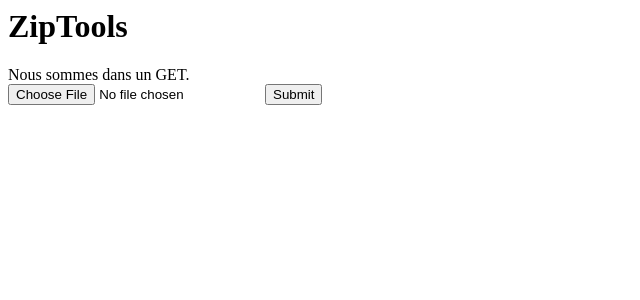
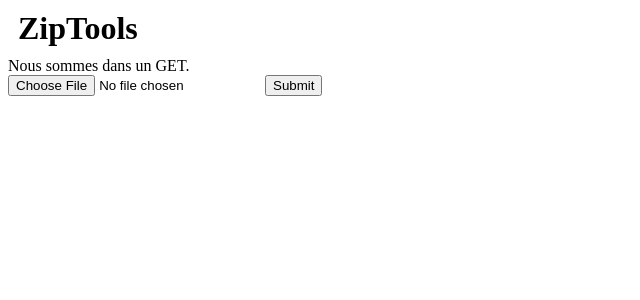
Before and after one commit to LouisMaupas/ziptools, a Django app: page / in a window 1280 px wide. Shown: the top 300 px of the page, without its empty margins (0-640 px from the left). Run offline with Django 4.2, Linux system fonts and the light colour scheme.

Commit message:
Feat & Edit (front & back): add send mail
Ajout de la fonctionnalité d'envoi de mail (avec pièce-jointe)
Modification du front avec une navbar commune aux fichiers html
Ajout d'un README.md pour le contexte et la mise en place du projet

```diff
--- a/ziptools/main/views.py
+++ b/ziptools/main/views.py
@@ -5,6 +5,7 @@ from django.http import HttpResponseRedirect
 from .forms import FormUploadFile
 from .utils.handle_upload_file import handle_uploaded_file
 from django.views.decorators.csrf import csrf_exempt
+from .utils.sendmail import SendEmail
 import os
 import zipfile
 import datetime
@@ -40,17 +41,6 @@ def index(request):
 def mail(request):
     template = loader.get_template('mail.html')
 
-    if request.GET:
-        pass
-    elif request.POST:
-        print("POST: " + str(request.POST))
-        destinataire = request.POST["destinataire"]
-        sujet = request.POST["sujet"]
-        corps = request.POST["corps"]
-        signature = request.POST["signature"]
-        print(destinataire + " " + sujet)
-        pass
-
     signature = ""
 
     # Récupère le path du fichier zip
@@ -70,6 +60,18 @@ def mail(request):
             filelastmodified = str(datetime.datetime(file.date_time[0], file.date_time[1], file.date_time[2], file.date_time[3], file.date_time[4], file.date_time[5]))
             signature += file.filename + "\t\t\t\t" + filelastmodified + "\t\t" + str(file.file_size) + "\n"
 
+
+    if request.GET:
+        pass
+    elif request.POST:
+        # Récupération des informations du formulaires en POST
+        destinataire = request.POST["destinataire"]
+        sujet = request.POST["sujet"]
+        corps = request.POST["corps"]
+        signatureMail = request.POST["signature"]
+        if(destinataire != "" and sujet != ""):
+            SendEmail(destinataire, sujet, corps, signatureMail, filepath)
+
     data = {
         "signature": signature
     }
--- a/ziptools/templates/index.html
+++ b/ziptools/templates/index.html
@@ -4,7 +4,7 @@
         <title>ZipTools</title>
     </head>
     <body>
-        <h1>ZipTools</h1>
+        {% include "navbar.html" %}
         <div class="zip-infos">
             {{message}}
             {{file_name}}
--- a/ziptools/templates/mail.html
+++ b/ziptools/templates/mail.html
@@ -9,6 +9,7 @@
         <link rel="stylesheet" type="text/css" href="{% static 'css/mail.css' %}" />
     </head>
     <body>
+        {% include "navbar.html" %}
         <div id="mail">
             <h3>Envoi de mail</h3>
             <form method="post">
--- /dev/null
+++ b/ziptools/templates/navbar.html
@@ -0,0 +1,17 @@
+<style>
+    .title h1 {
+        margin: 10px;
+    }
+    .title a {
+        transition: 0.3s;
+        color: black;
+        text-decoration: none;
+    }
+    .title a:hover {
+        color: gray;
+    }
+</style>
+
+<div class="title">
+    <h1><a href="..">ZipTools</a></h1>
+</div>
```
Also changed, not shown: ziptools/main/utils/sendmail.py (added, +36 -0 lines), README.md.
